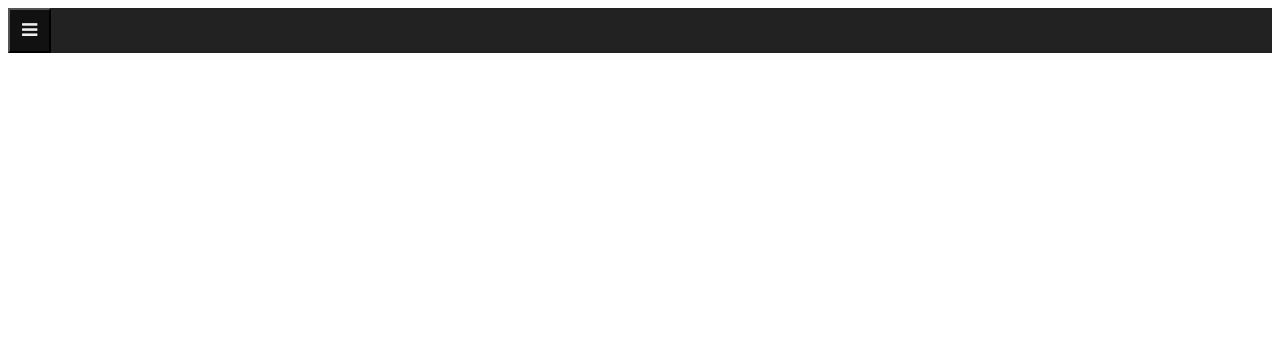
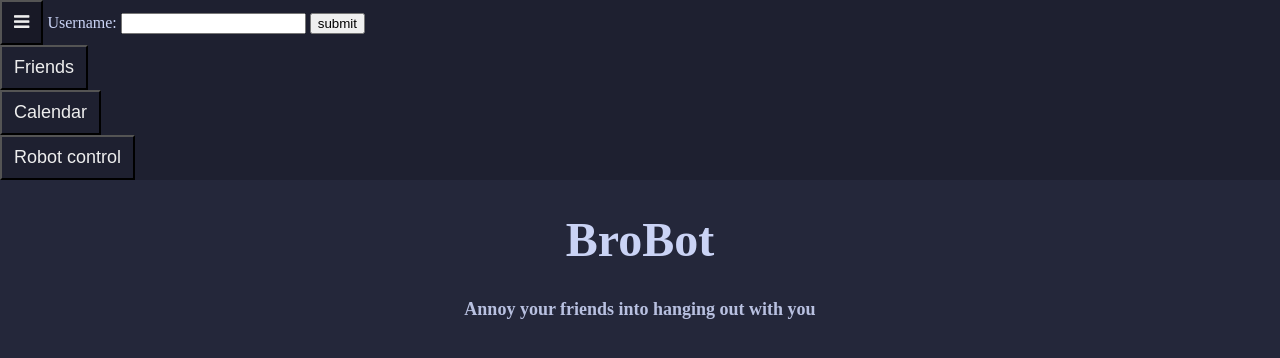
Before and after one commit to myang7/minnehack2025, a plain HTML site: page website/index.html in a window 1280 px wide. Drawn offline with Linux system fonts and the light colour scheme.

Commit message:
Add homepage and color scheming

```diff
--- a/website/index.html
+++ b/website/index.html
@@ -12,9 +12,14 @@
             <div class=top-header onmouseleave="navBarHide()">
                 <!--Hamburger menu-->
                 <!--TODO: add javascript function-->
-                <button onmouseenter="navBarShow()" class="icon">
+                <button onmouseenter="navBarShow()" onclick="showHome()" class="icon">
                     <i class="fa fa-bars"></i>
                 </button>
+                <form>
+                    <label for="username">Username:</label>
+                    <input type="text" name="username" id="username">
+                    <input type="submit" value="submit">
+                </form>
                 <div id="links">
                     <!--Add javascript functions to call in onclick sections-->
                     <button onclick="">Friends</button>
@@ -23,8 +28,11 @@
                 </div>
             </div>
         </header>
-
         <main>
+            <div class=title-page>
+                <h1>BroBot</h1>
+                <h2>Annoy your friends into hanging out with you</h2>
+            </div>
         </main>
     </body>
 
--- a/website/main.js
+++ b/website/main.js
@@ -7,3 +7,9 @@ function navBarHide() {
     var x = document.getElementById("links");
     x.style.display = "none";
 }
+
+
+function showHome() {
+    var home = document.getElementsByClassName("title-page");
+    home.style.display = "block";
+}
--- a/website/style.css
+++ b/website/style.css
@@ -1,6 +1,12 @@
+body {
+    margin: auto;
+    background-color: #24273a;
+    color: #cad3f5;
+}
+
 .top-header {
     overflow: hidden;
-    background-color: #222222;
+    background-color: #1e2030;
     position: relative;
 }
 
@@ -10,7 +16,7 @@
 
 .top-header button {
     color: #EEEEEE;
-    background-color: #222222;
+    background-color: #1e2030;
     padding: 10px 12px;
     text-decoration: none;
     font-size: 18px;
@@ -18,9 +24,25 @@
 }
 
 .top-header button.icon {
-    background: #111111;
+    background: #181926;
+    display: inline-block;
+    position: relative;
+}
+
+.top-header form {
+    display: inline-block;
+}
+
+.title-page {
+    text-align: center;
     display: block;
-    position: relative;
-    left: 0;
-    top: 0;
 }
+
+.title-page h1 {
+    font-size: 48px;
+}
+
+.title-page h2 {
+    font-size: 18px;
+    color: #b8c0e0;
+}
```
